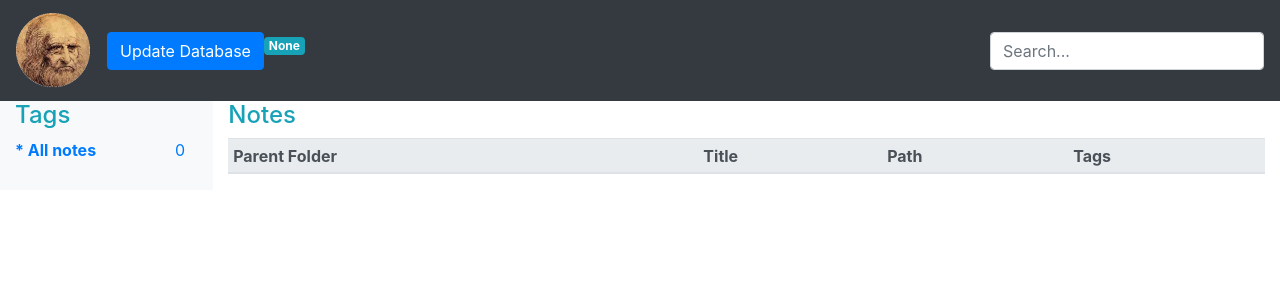
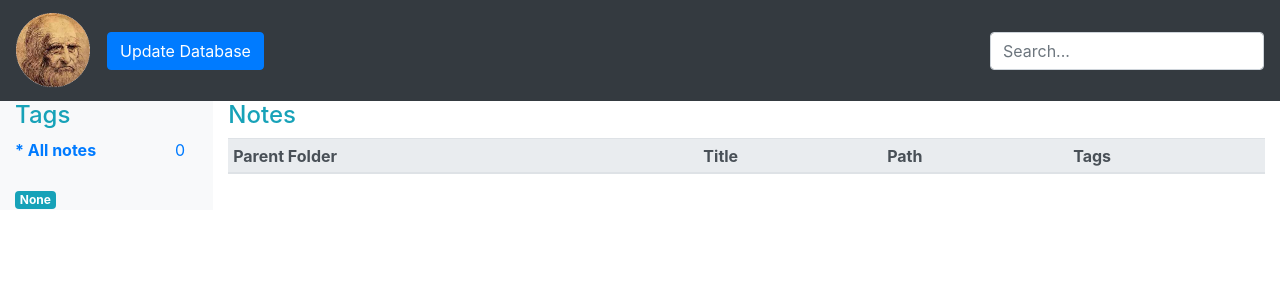
Before and after one commit to andy-cowley/vinci, a Flask app: page / in a window 1280 px wide. Shown: the top 300 px of the page. Run offline with Flask 2, Linux system fonts and the light colour scheme; lists and menus that the app fills with data are empty; some libraries are stand-ins or nearby versions.

Commit message:
Style changes

```diff
--- a/src/templates/index.html
+++ b/src/templates/index.html
@@ -16,9 +16,6 @@
       <ul class="navbar-nav mr-auto flex-row">
         <li class="nav-item">
           <a href="/update" class="btn btn-primary">Update Database</a>
-        </li>
-        <li class="nav-item">
-          <span class="badge badge-info">{{ version }}</span>
         </li>
       </ul>
 
@@ -40,6 +37,7 @@
               <dd class="col-sm-3 text-primary"><a href="/tag/{{ tag[0] }}">{{ tag[1] }}</a></dd>
             {% endfor %}
           </dl>
+          <span class="badge badge-info">{{ version }}</span>
         </div>
 
         <div class="col-10 col-md-10">
--- a/src/templates/note.html
+++ b/src/templates/note.html
@@ -16,9 +16,6 @@
       <ul class="navbar-nav mr-auto flex-row">
         <li class="nav-item">
           <a href="/update" class="btn btn-primary">Update Database</a>
-        </li>
-        <li class="nav-item">
-          <span class="badge badge-info">{{ version }}</span>
         </li>
       </ul>
       <form role="search" class="bd-search d-flex align-items-center" action="/search" method="POST">
@@ -57,6 +54,7 @@
               <dd class="col-sm-3 text-primary"><a href="/tag/{{ tag[0] }}">{{ tag[1] }}</a></dd>
             {% endfor %}
           </dl>
+          <span class="badge badge-info">{{ version }}</span>
         </div>
 
         <div class="col-10 col-md-10">
--- a/src/templates/results.html
+++ b/src/templates/results.html
@@ -17,9 +17,6 @@
         <li class="nav-item">
           <a href="/update" class="btn btn-primary">Update Database</a>
         </li>
-        <li class="nav-item">
-          <span class="badge badge-info">{{ version }}</span>
-        </li>
       </ul>
       <form role="search" class="bd-search d-flex align-items-center" action="/search" method="POST">
         <input name="search" type="search" class="form-control" id="search-input" placeholder="Search..." aria-label="Search for..." autocomplete="off" data-docs-version="4.4">
@@ -38,6 +35,7 @@
               <dd class="col-sm-3 text-primary"><a href="/tag/{{ tag[0] }}">{{ tag[1] }}</a></dd>
             {% endfor %}
           </dl>
+          <span class="badge badge-info">{{ version }}</span>
         </div>
 
         <div class="col-10 col-md-10">
```
